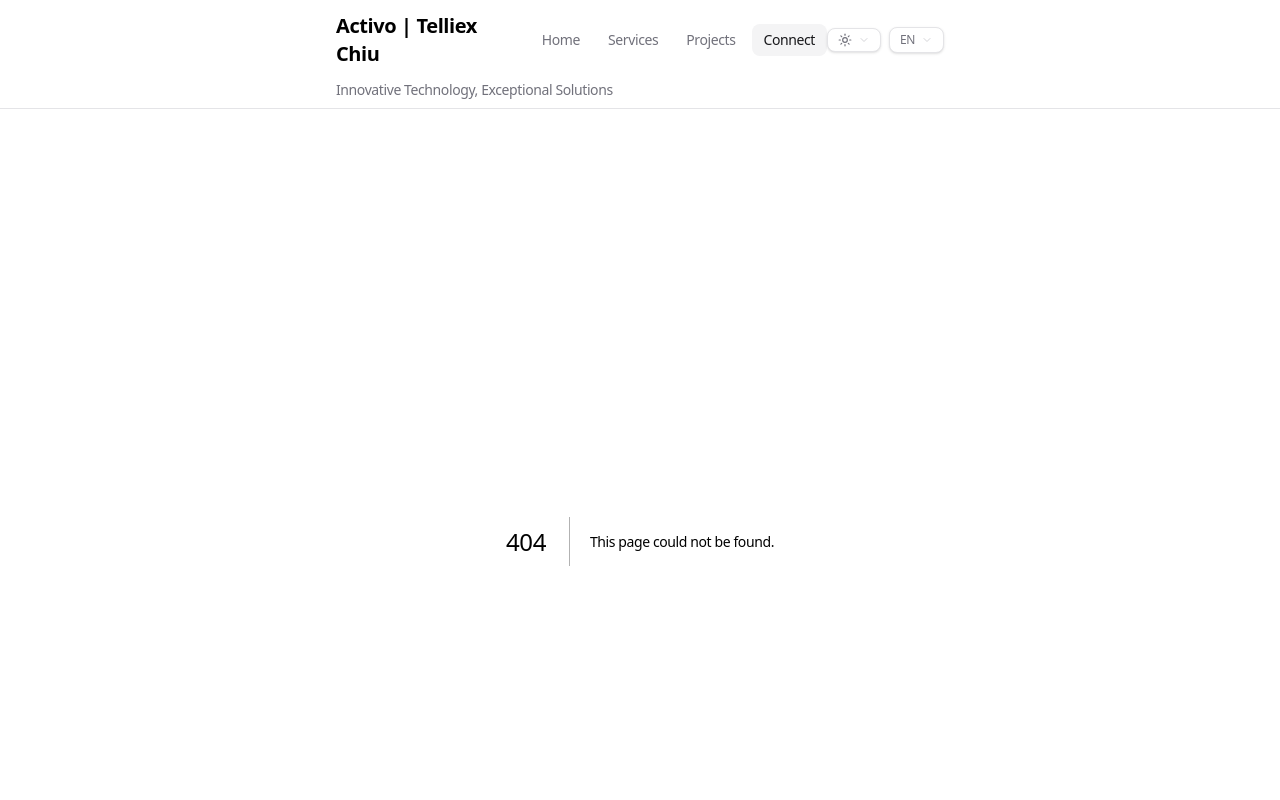
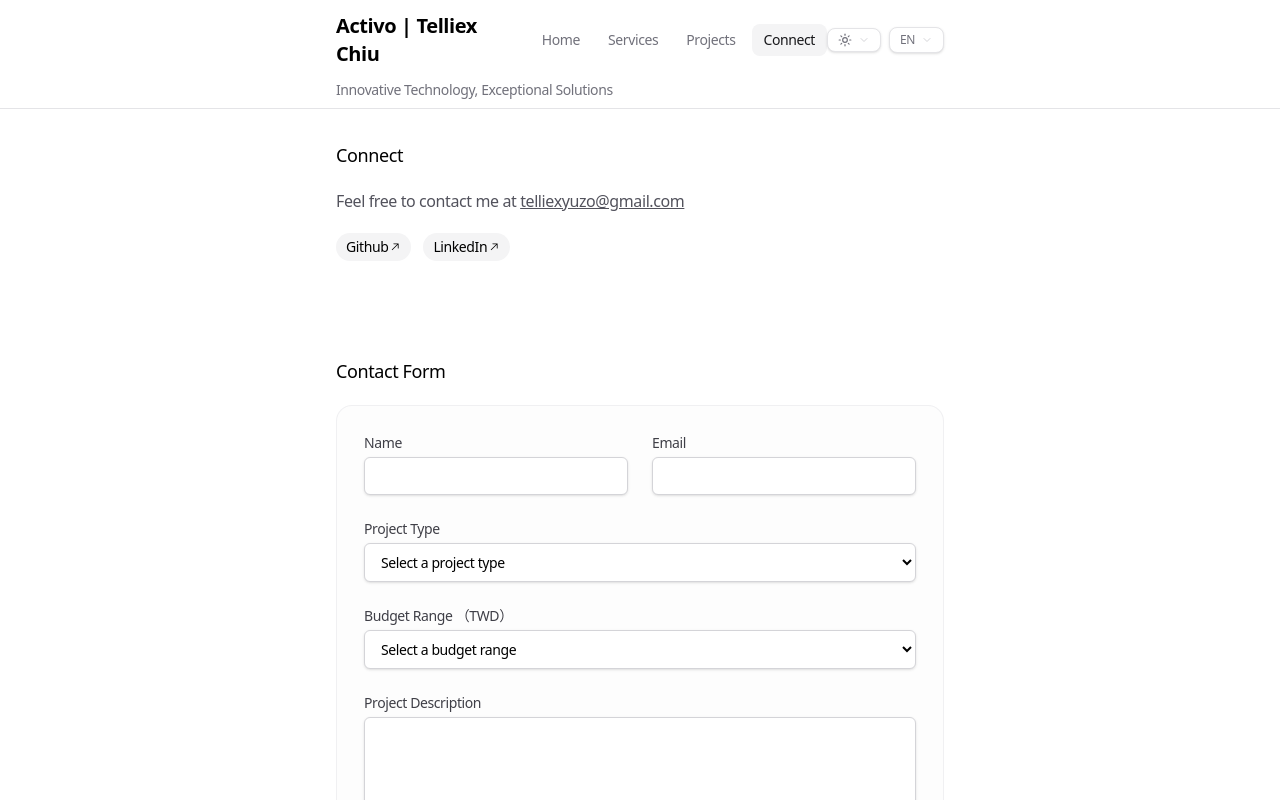
Before and after one commit to telliex/portfolio, a Next.js app: page /connect in a window 1280 px wide. Before the commit this address had no page. Shown: the top 800 px of the page. Built offline with nearby package versions, Linux system fonts and the light colour scheme.

Commit message:
feat(): add /connect page

```diff
--- /dev/null
+++ b/app/connect/page.tsx
@@ -0,0 +1,48 @@
+// app/connect/page.tsx
+'use client'
+import { motion } from 'motion/react'
+import { useTranslations } from '@/lib/language-context'
+import { EMAIL, SOCIAL_LINKS } from '@/app/data'
+import { MagneticSocialLink } from '@/app/components/MagneticSocialLink'
+import ContactForm from '@/app/components/ContactForm'
+import {
+  VARIANTS_CONTAINER,
+  VARIANTS_SECTION,
+  TRANSITION_SECTION,
+} from '@/lib/motion'
+
+export default function ConnectPage() {
+  const t = useTranslations()
+  return (
+    <motion.main
+      className="space-y-24"
+      variants={VARIANTS_CONTAINER}
+      initial="hidden"
+      animate="visible"
+    >
+      <motion.section variants={VARIANTS_SECTION} transition={TRANSITION_SECTION}>
+        <h3 className="mb-5 text-lg font-medium">{t.connectHeading}</h3>
+        <p className="mb-5 text-zinc-600 dark:text-zinc-400">
+          {t.connectIntro}{' '}
+          <a className="underline dark:text-zinc-300" href={`mailto:${EMAIL}`}>
+            {EMAIL}
+          </a>
+        </p>
+        <div className="flex items-center justify-start space-x-3">
+          {SOCIAL_LINKS.map((link) => (
+            <MagneticSocialLink key={link.label} link={link.link}>
+              {link.label}
+            </MagneticSocialLink>
+          ))}
+        </div>
+      </motion.section>
+
+      <motion.section variants={VARIANTS_SECTION} transition={TRANSITION_SECTION}>
+        <h3 className="mb-5 text-lg font-medium">{t.contactFormHeading}</h3>
+        <div className="relative rounded-2xl bg-zinc-50/40 p-1 ring-1 ring-zinc-200/50 ring-inset dark:bg-zinc-950/40 dark:ring-zinc-800/50">
+          <ContactForm />
+        </div>
+      </motion.section>
+    </motion.main>
+  )
+}
```
